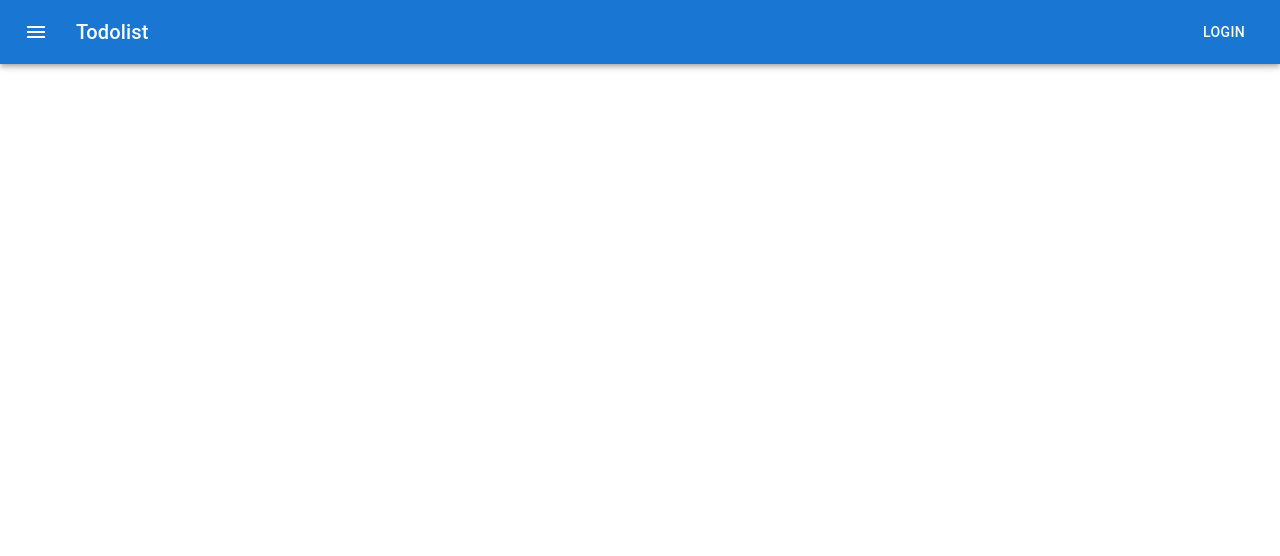
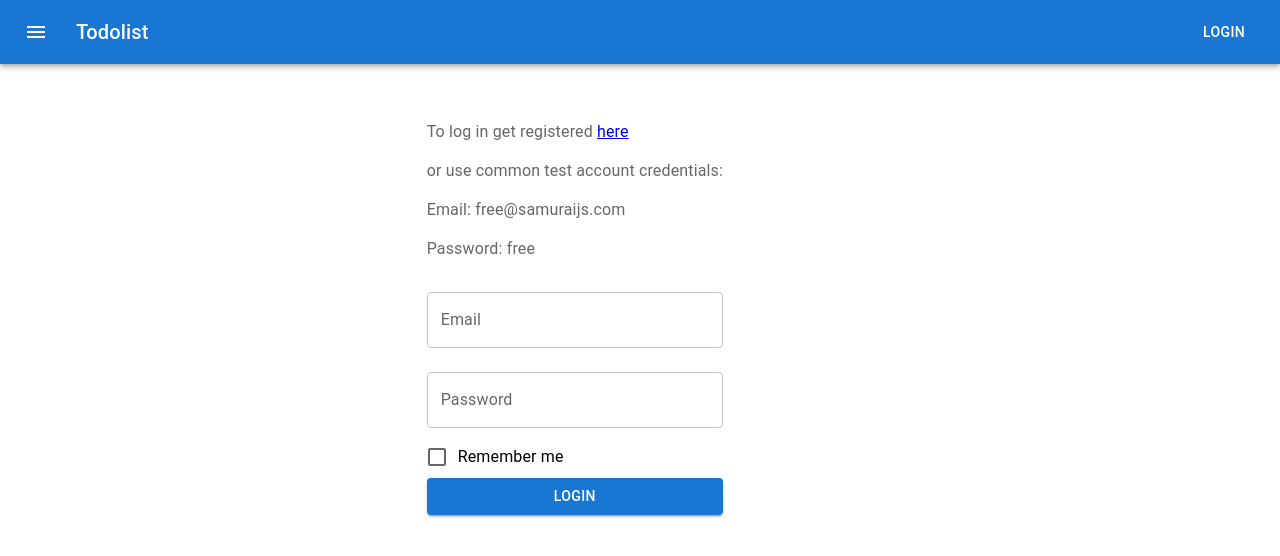
Before and after one commit to MaksLeseu/todolist-toolkit, a React (Create React App) app: page /login in a window 1280 px wide. Shown: the top 556 px of the page. Built offline with nearby package versions, Linux system fonts and the light colour scheme; no server answers.

Commit message:
add logic for component Login

```diff
--- a/src/features/Auth/Login.tsx
+++ b/src/features/Auth/Login.tsx
@@ -1,8 +1,47 @@
+import {Button, Checkbox, FormControl, FormControlLabel, FormGroup, FormLabel, Grid} from "@mui/material";
+import TextField from "@mui/material/TextField";
 
 export const Login = () => {
-    return (
-        <div>
 
-        </div>
-    )
+
+    return <Grid container justifyContent="center">
+        <Grid item xs={4}>
+            <form>
+                <FormControl>
+                    <FormLabel>
+                        <p>
+                            To log in get registered <a href={'https://social-network.samuraijs.com/'}
+                                                        target={'_blank'}>here</a>
+                        </p>
+                        <p>
+                            or use common test account credentials:
+                        </p>
+                        <p> Email: free@samuraijs.com
+                        </p>
+                        <p>
+                            Password: free
+                        </p>
+                    </FormLabel>
+                    <FormGroup>
+                        <TextField
+                            label="Email"
+                            margin="normal"
+                        />
+                        <TextField
+                            type="password"
+                            label="Password"
+                            margin="normal"
+                        />
+                        <FormControlLabel
+                            label={'Remember me'}
+                            control={<Checkbox
+
+                            />}
+                        />
+                        <Button type={'submit'} variant={'contained'} color={'primary'}>Login</Button>
+                    </FormGroup>
+                </FormControl>
+            </form>
+        </Grid>
+    </Grid>
 }
```
